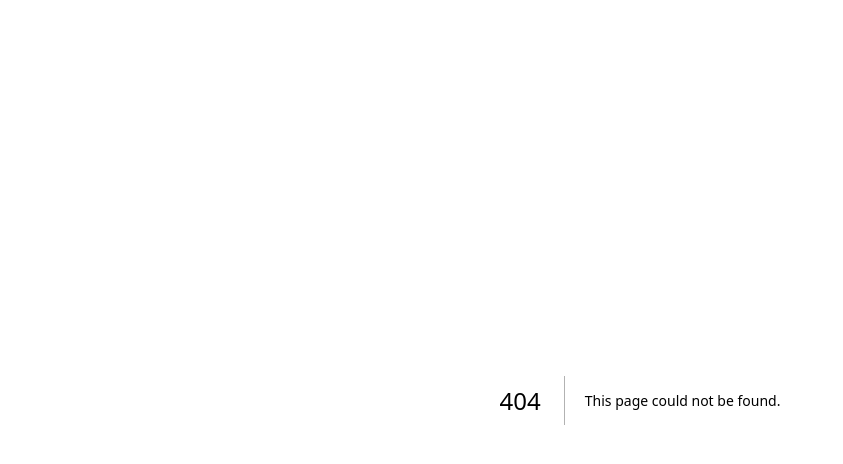
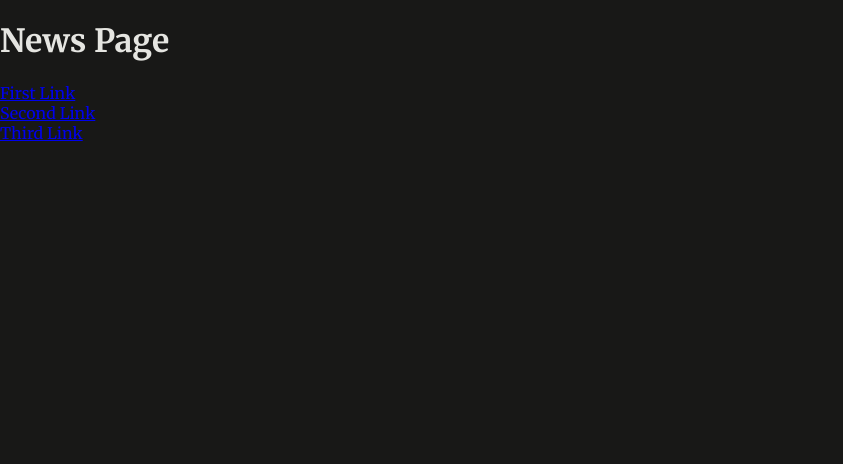
Before and after one commit to CyrusL06/NewsDetail-NextjsPractice, a Next.js app: page /news in a window 1280 px wide. Before the commit this address had no page. Shown: the top 464 px of the page, without its empty margins (0-843 px from the left). Built offline with nearby package versions, Linux system fonts and the light colour scheme.

Commit message:
Added News page + [slug]

```diff
--- a/app/globals.css
+++ b/app/globals.css
@@ -1,3 +1,4 @@
+/* FIrst commit */
 @import url('https://fonts.googleapis.com/css2?family=Inter:wght@100..900&family=Merriweather:ital,wght@0,300;0,400;0,700;0,900;1,300;1,400;1,700;1,900&display=swap');
 
 * {
--- /dev/null
+++ b/app/news/page.js
@@ -0,0 +1,21 @@
+import Link from "next/link";
+
+export default function NewsPage(){
+    return(
+        <>
+        <h1>News Page</h1>
+        <ul>
+            <li>
+                <Link href="/news/first-news" >First Link</Link>
+            </li>
+                <li>
+                    <Link href="/news/second-news" >Second Link</Link>
+                </li>
+                    <li>
+                        <Link href="/news/third-news" >Third Link</Link>
+                    </li>
+        </ul>
+        </>
+
+    );
+}
```
Also changed, not shown: app/news/[id]/page.js (added, +12 -0 lines), 1 other file (tests, documents, lock files or other folders).
